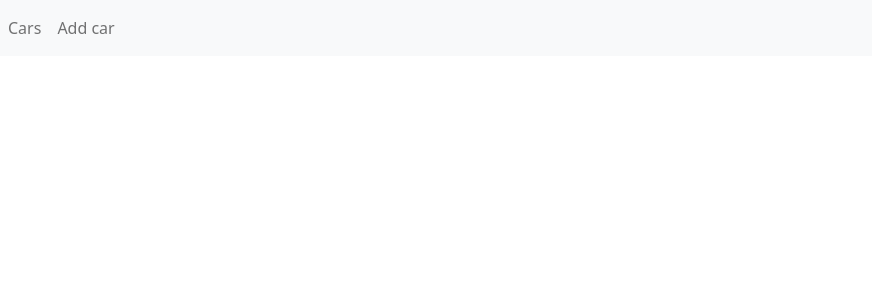
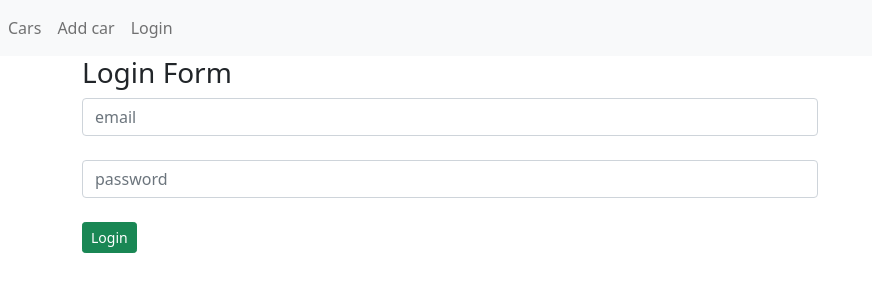
Before and after one commit to danilopetrovic88/cars-app-noRedux, a React (Create React App) app: page /login in a window 1280 px wide. Shown: the top 300 px of the page, without its empty margins (0-872 px from the left). Built offline with nearby package versions, Linux system fonts and the light colour scheme.

Commit message:
zadatak 4

```diff
--- a/src/App.js
+++ b/src/App.js
@@ -4,8 +4,12 @@ import AppCars from './pages/AppCars';
 import { BrowserRouter as Router, Route, Switch } from "react-router-dom"
 import { Link } from 'react-router-dom';
 import AddCar from './components/AddCar';
+import AppLogin from './components/AppLogin';
+import { useState } from 'react';
 
 function App() {
+  const [authenticated, setAuthincated] = useState(!!localStorage.getItem('token'))
+
   return (
     <div>
 
@@ -20,6 +24,15 @@ function App() {
               <li className="nav-item">
                 <Link className="nav-link" to={'/add'}>Add car</Link>
               </li>
+              { !authenticated ?
+              <li className="nav-item">
+                <Link className="nav-link" to={'/login'}>Login</Link>
+              </li>
+              :
+              <li className="nav-item">
+                <p className='nav-link'>Logout</p>
+              </li>
+              }
             </ul>
           </div>
         </nav>
@@ -33,6 +46,9 @@ function App() {
           <Route exact path={'/edit/:id'}>
             <AddCar />
           </Route>
+          <Route exact path={'/login'}>
+            <AppLogin />
+          </Route>
         </Switch>
       </Router>
     </div>
--- /dev/null
+++ b/src/components/AppLogin.js
@@ -0,0 +1,52 @@
+import React, { useState } from 'react'
+import { useHistory } from 'react-router-dom';
+import authService from "../services/AuthService"
+
+const Login = () => {
+  const [credentials, setCredentials] = useState({
+    email: '',
+    password: ''
+  });
+
+  const history = useHistory();
+
+  const handleSubmit = (e) => {
+    e.preventDefault();
+
+    try {
+      authService.login(credentials);
+      history.push('/cars')
+    } catch (error) {
+      alert(error)
+    }
+  }
+
+  return (
+    <div className='container'>
+      <div className='row'>
+        <div className='col-8'>
+          <h3>Login Form</h3>
+          <form onSubmit={handleSubmit}>
+            <input
+            className='form-control'
+            placeholder='email'
+            type='email'
+            name='email'
+            onChange={(({target} )=> setCredentials({...credentials, email: target.value}))}
+            /><br />
+            <input
+            className='form-control'
+            placeholder='password'
+            type='password'
+            name='password'
+            onChange={(({target} )=> setCredentials({...credentials, password: target.value}))}
+            /><br />
+            <button className='btn btn-success btn-sm'>Login</button>
+          </form>
+        </div>
+      </div>
+    </div>
+  )
+}
+
+export default Login
--- /dev/null
+++ b/src/services/AuthService.js
@@ -0,0 +1,21 @@
+import HttpService from "./HttpService";
+
+class AuthService extends HttpService {
+    async login(credentials) {
+        const {data} = await this.client.post("/login", credentials);
+        localStorage.setItem("token", data.token);
+    }
+
+    async register(userData) {
+        const { data } = await this.client.post("/register", userData);
+        localStorage.setItem("token", data.token);
+      }
+
+      async logout() {
+        await this.client.post("/logout");
+        localStorage.removeItem("token");
+      }
+}
+
+const authService = new AuthService();
+export default authService;
--- /dev/null
+++ b/src/services/HttpService.js
@@ -0,0 +1,19 @@
+import axios from "axios";
+
+export default class HttpService {
+    constructor() {
+        this.client = axios.create({
+            baseURL: "http://localhost:8000/api",
+        })
+
+        this.client.interceptors.request.use(function(request) {
+            const token = localStorage.getItem('token');
+
+            if(token) {
+                request.headers["Autorization"] = `Bearer ${token}`
+            }
+
+            return request;
+        })
+    }
+}
```
